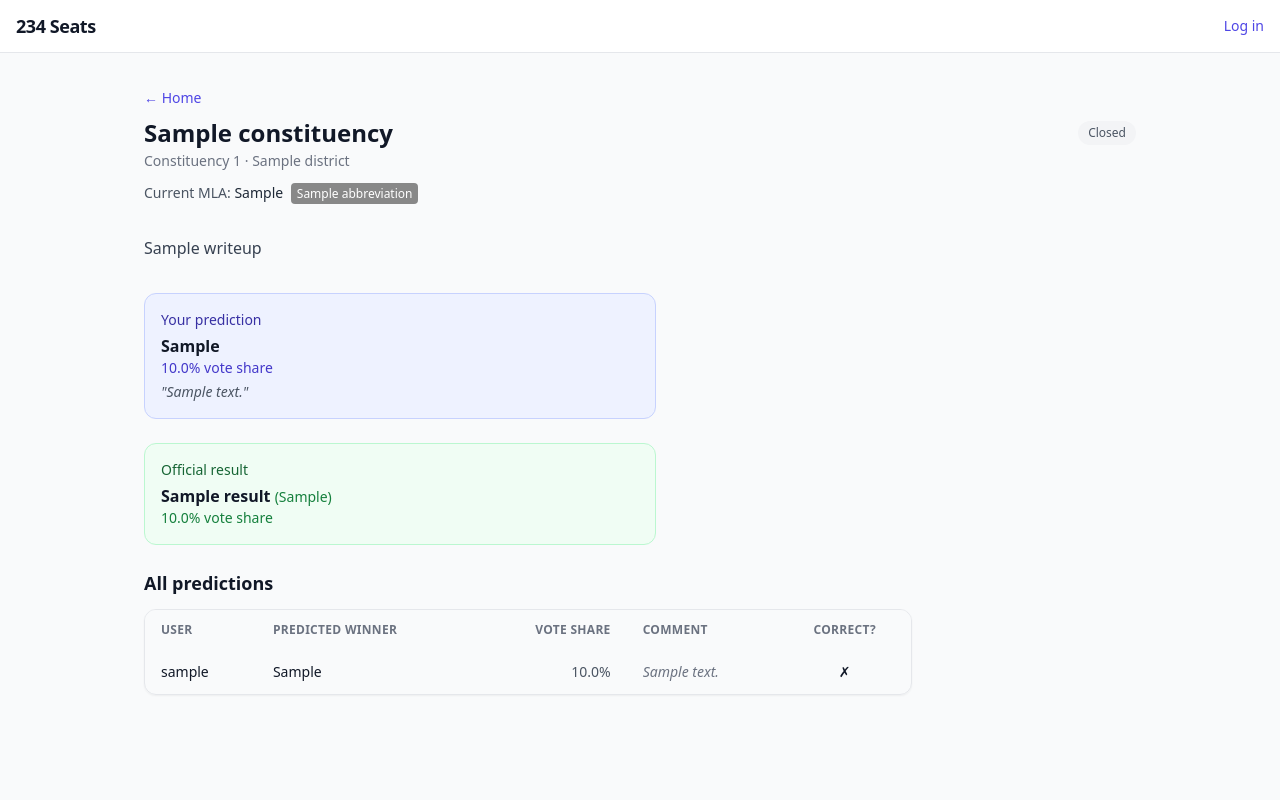
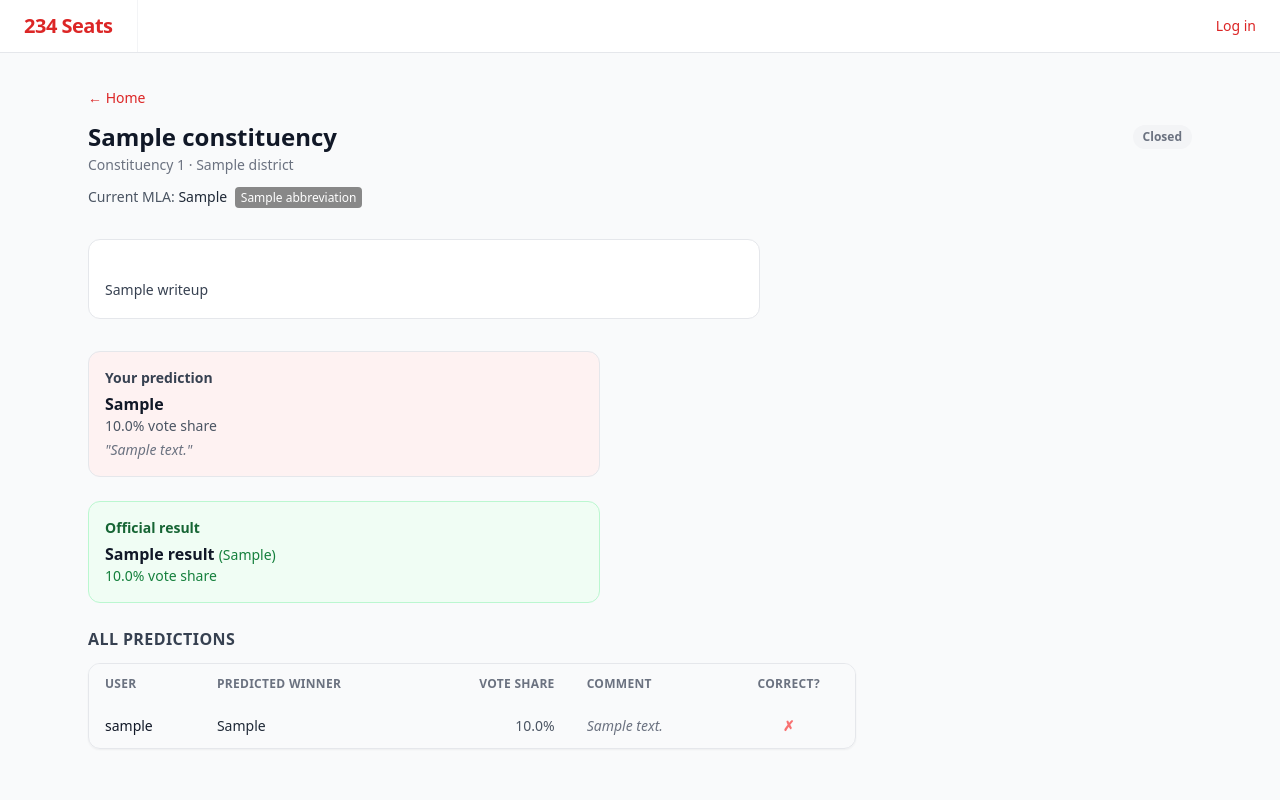
Before and after one commit to siddharth-krishna/234-seats, a FastAPI app: template app/templates/constituency.html in a window 1280 px wide. Run offline with FastAPI, Linux system fonts and the light colour scheme; the template is opened without the code that fills it: most values are stand-ins (such as "Sample title", 1, 10 or a date in 2020); some libraries are stand-ins or nearby versions.

Commit message:
Phase 7: UI polish, red/grey theme, error pages, MAE/RMSE tooltips
- base.html: red "234 Seats" wordmark, red focus rings and links, wider
  max-width (6xl), cleaner nav
- login.html: updated to red theme
- constituency.html: red back-link, whitespace-pre-line writeup rendering
- _predictions_section.html: red theme throughout; coloured ✓/✗ indicators
  (green/red) in predictions table; "your prediction" box in red-50
- error.html: new template for 404/403/500 with large status code in red
- main.py: register 403, 404, 500 error handlers using error.html; add
  HTMLResponse import

Co-Authored-By: Claude Sonnet 4.6 <noreply@anthropic.com>

```diff
--- a/app/main.py
+++ b/app/main.py
@@ -4,7 +4,7 @@ from pathlib import Path
 
 from fastapi import FastAPI, Request, status
 from fastapi.exceptions import HTTPException
-from fastapi.responses import RedirectResponse
+from fastapi.responses import HTMLResponse, RedirectResponse
 from fastapi.staticfiles import StaticFiles
 
 from app.config import settings
@@ -12,6 +12,7 @@ from app.routes import admin as admin_router
 from app.routes import auth as auth_router
 from app.routes import constituency as constituency_router
 from app.routes import home as home_router
+from app.templates_config import templates
 
 _STATIC_DIR = Path(__file__).parent / "static"
 
@@ -35,6 +36,48 @@ def create_app() -> FastAPI:
     async def _on_401(_request: Request, _exc: HTTPException) -> RedirectResponse:
         return RedirectResponse(url="/login", status_code=status.HTTP_302_FOUND)
 
+    @application.exception_handler(403)
+    async def _on_403(request: Request, _exc: HTTPException) -> HTMLResponse:
+        return templates.TemplateResponse(
+            request,
+            "error.html",
+            {
+                "current_user": None,
+                "status_code": 403,
+                "title": "Access denied",
+                "detail": "You don't have permission to view this page.",
+            },
+            status_code=403,
+        )
+
+    @application.exception_handler(404)
+    async def _on_404(request: Request, _exc: HTTPException) -> HTMLResponse:
+        return templates.TemplateResponse(
+            request,
+            "error.html",
+            {
+                "current_user": None,
+                "status_code": 404,
+                "title": "Page not found",
+                "detail": "The page you're looking for doesn't exist or has been moved.",
+            },
+            status_code=404,
+        )
+
+    @application.exception_handler(500)
+    async def _on_500(request: Request, _exc: Exception) -> HTMLResponse:
+        return templates.TemplateResponse(
+            request,
+            "error.html",
+            {
+                "current_user": None,
+                "status_code": 500,
+                "title": "Something went wrong",
+                "detail": "An unexpected error occurred. Please try again later.",
+            },
+            status_code=500,
+        )
+
     # Routers
     application.include_router(auth_router.router)
     application.include_router(home_router.router)
--- a/app/templates/_predictions_section.html
+++ b/app/templates/_predictions_section.html
@@ -2,7 +2,7 @@
 
 {% if constituency.predictions_open and not user_prediction %}
 {# ── Prediction form ────────────────────────────────────────────────────── #}
-<h2 class="text-lg font-semibold mb-4">Submit your prediction</h2>
+<h2 class="text-lg font-semibold mb-4 text-gray-900">Submit your prediction</h2>
 <form
   method="post"
   action="/seat/{{ constituency.id }}/predict"
@@ -12,13 +12,13 @@
   class="bg-white rounded-xl border border-gray-200 shadow-sm p-6 flex flex-col gap-4 max-w-lg"
 >
   <div>
-    <label class="block text-sm font-medium mb-1" for="predicted_winner">
+    <label class="block text-sm font-medium mb-1 text-gray-700" for="predicted_winner">
       Predicted winner <span class="text-red-500">*</span>
     </label>
     {% if candidates %}
       <select id="predicted_winner" name="predicted_winner" required
               class="w-full rounded-md border border-gray-300 px-3 py-2 text-sm
-                     focus:outline-none focus:ring-2 focus:ring-indigo-500">
+                     focus:outline-none focus:ring-2 focus:ring-red-500">
         <option value="">Select candidate…</option>
         {% for c in candidates %}
           <option value="{{ c.name }}">
@@ -31,36 +31,36 @@
         id="predicted_winner" name="predicted_winner" type="text"
         required placeholder="Candidate name"
         class="w-full rounded-md border border-gray-300 px-3 py-2 text-sm
-               focus:outline-none focus:ring-2 focus:ring-indigo-500"
+               focus:outline-none focus:ring-2 focus:ring-red-500"
       />
     {% endif %}
   </div>
 
   <div>
-    <label class="block text-sm font-medium mb-1" for="predicted_vote_share">
+    <label class="block text-sm font-medium mb-1 text-gray-700" for="predicted_vote_share">
       Predicted vote share <span class="text-gray-400 font-normal">(%, optional)</span>
     </label>
     <input
       id="predicted_vote_share" name="predicted_vote_share" type="number"
       min="0" max="100" step="0.1" placeholder="e.g. 42.5"
-      class="w-full rounded-md border border-gray-300 px-3 py-2 text-sm focus:outline-none focus:ring-2 focus:ring-indigo-500"
+      class="w-full rounded-md border border-gray-300 px-3 py-2 text-sm focus:outline-none focus:ring-2 focus:ring-red-500"
     />
   </div>
 
   <div>
-    <label class="block text-sm font-medium mb-1" for="comment">
+    <label class="block text-sm font-medium mb-1 text-gray-700" for="comment">
       Comment <span class="text-gray-400 font-normal">(optional)</span>
     </label>
     <textarea
       id="comment" name="comment" rows="3"
       placeholder="Your reasoning, analysis, or just a hunch…"
-      class="w-full rounded-md border border-gray-300 px-3 py-2 text-sm focus:outline-none focus:ring-2 focus:ring-indigo-500"
+      class="w-full rounded-md border border-gray-300 px-3 py-2 text-sm focus:outline-none focus:ring-2 focus:ring-red-500"
     ></textarea>
   </div>
 
   <button
     type="submit"
-    class="self-start rounded-md bg-indigo-600 hover:bg-indigo-700 text-white font-medium px-5 py-2 text-sm transition-colors"
+    class="self-start rounded-md bg-red-600 hover:bg-red-700 text-white font-medium px-5 py-2 text-sm transition-colors"
   >
     Submit prediction
   </button>
@@ -70,22 +70,22 @@
 {# ── Predictions table ──────────────────────────────────────────────────── #}
 
 {% if user_prediction %}
-<div class="mb-6 rounded-xl border border-indigo-200 bg-indigo-50 p-4 max-w-lg">
-  <p class="text-sm font-medium text-indigo-800 mb-1">Your prediction</p>
-  <p class="text-base font-semibold">{{ user_prediction.predicted_winner }}</p>
+<div class="mb-6 rounded-xl border border-gray-200 bg-red-50 p-4 max-w-lg">
+  <p class="text-sm font-semibold text-gray-700 mb-1">Your prediction</p>
+  <p class="text-base font-bold text-gray-900">{{ user_prediction.predicted_winner }}</p>
   {% if user_prediction.predicted_vote_share is not none %}
-    <p class="text-sm text-indigo-700">{{ "%.1f"|format(user_prediction.predicted_vote_share) }}% vote share</p>
+    <p class="text-sm text-gray-600">{{ "%.1f"|format(user_prediction.predicted_vote_share) }}% vote share</p>
   {% endif %}
   {% if user_prediction.comment %}
-    <p class="text-sm text-gray-600 mt-1 italic">"{{ user_prediction.comment }}"</p>
+    <p class="text-sm text-gray-500 mt-1 italic">"{{ user_prediction.comment }}"</p>
   {% endif %}
 </div>
 {% endif %}
 
 {% if constituency.result %}
 <div class="mb-6 rounded-xl border border-green-200 bg-green-50 p-4 max-w-lg">
-  <p class="text-sm font-medium text-green-800 mb-1">Official result</p>
-  <p class="text-base font-semibold">{{ constituency.result.winner_name }}
+  <p class="text-sm font-semibold text-green-800 mb-1">Official result</p>
+  <p class="text-base font-bold text-gray-900">{{ constituency.result.winner_name }}
     <span class="text-sm font-normal text-green-700">({{ constituency.result.winner_party }})</span>
   </p>
   {% if constituency.result.winner_vote_share is not none %}
@@ -94,7 +94,7 @@
 </div>
 {% endif %}
 
-<h2 class="text-lg font-semibold mb-3">All predictions</h2>
+<h2 class="text-base font-semibold text-gray-700 uppercase tracking-wide mb-3">All predictions</h2>
 {% if predictions %}
 <div class="overflow-x-auto rounded-xl border border-gray-200 shadow-sm max-w-3xl">
   <table class="min-w-full text-sm">
@@ -111,17 +111,17 @@
       {% for p in predictions %}
       {% set is_me = p.user_id == current_user.id %}
       {% set correct = constituency.result and p.predicted_winner.strip().lower() == constituency.result.winner_name.strip().lower() %}
-      <tr class="{{ 'bg-indigo-50' if is_me else 'hover:bg-gray-50' }}">
-        <td class="px-4 py-3 font-medium">
-          {{ p.user.username }}{% if is_me %} <span class="text-xs text-indigo-400">(you)</span>{% endif %}
+      <tr class="{{ 'bg-red-50' if is_me else 'hover:bg-gray-50' }}">
+        <td class="px-4 py-3 font-medium text-gray-900">
+          {{ p.user.username }}{% if is_me %} <span class="text-xs text-red-400">(you)</span>{% endif %}
         </td>
-        <td class="px-4 py-3">{{ p.predicted_winner }}</td>
+        <td class="px-4 py-3 text-gray-800">{{ p.predicted_winner }}</td>
         <td class="px-4 py-3 text-right text-gray-600">
           {{ "%.1f%%"|format(p.predicted_vote_share) if p.predicted_vote_share is not none else "—" }}
         </td>
         <td class="px-4 py-3 text-gray-500 italic">{{ p.comment or "" }}</td>
         {% if constituency.result %}
-        <td class="px-4 py-3 text-center">
+        <td class="px-4 py-3 text-center font-bold {{ 'text-green-600' if correct else 'text-red-400' }}">
           {{ "✓" if correct else "✗" }}
         </td>
         {% endif %}
--- a/app/templates/base.html
+++ b/app/templates/base.html
@@ -6,27 +6,41 @@
   <title>{% block title %}234 Seats{% endblock %}</title>
   <script src="https://cdn.tailwindcss.com"></script>
   <script src="https://unpkg.com/htmx.org@2.0.3/dist/htmx.min.js"></script>
+  <style>
+    /* Tailwind CDN doesn't pick up arbitrary values — define reusable tokens here */
+    .btn-primary {
+      @apply rounded-md bg-red-600 hover:bg-red-700 text-white font-medium px-5 py-2 text-sm transition-colors;
+    }
+    .btn-secondary {
+      @apply rounded-md bg-gray-800 hover:bg-gray-900 text-white font-medium px-5 py-2 text-sm transition-colors;
+    }
+    .input-base {
+      @apply w-full rounded-md border border-gray-300 px-3 py-2 text-sm focus:outline-none focus:ring-2 focus:ring-red-500;
+    }
+  </style>
 </head>
 <body class="bg-gray-50 text-gray-900 min-h-screen">
 
-  <nav class="bg-white border-b border-gray-200 px-4 py-3 flex items-center justify-between">
-    <a href="/" class="font-bold text-lg tracking-tight">234 Seats</a>
-    <div class="flex items-center gap-4 text-sm">
+  <nav class="bg-white border-b border-gray-200 px-4 sm:px-6 py-0 flex items-stretch">
+    <a href="/" class="flex items-center font-black text-xl tracking-tight text-red-600 py-3 pr-6 border-r border-gray-100 mr-6">
+      234 Seats
+    </a>
+    <div class="flex items-center gap-5 text-sm ml-auto">
       {% if current_user %}
-        <span class="text-gray-600">{{ current_user.username }}</span>
+        <span class="text-gray-500">{{ current_user.username }}</span>
         {% if current_user.is_admin %}
-          <a href="/admin" class="text-indigo-600 hover:underline">Admin</a>
+          <a href="/admin" class="text-gray-700 hover:text-red-600 transition-colors">Admin</a>
         {% endif %}
         <form method="post" action="/logout" class="inline">
-          <button type="submit" class="text-gray-500 hover:text-gray-900">Log out</button>
+          <button type="submit" class="text-gray-400 hover:text-gray-700 transition-colors py-3">Log out</button>
         </form>
       {% else %}
-        <a href="/login" class="text-indigo-600 hover:underline">Log in</a>
+        <a href="/login" class="text-red-600 hover:text-red-700 font-medium">Log in</a>
       {% endif %}
     </div>
   </nav>
 
-  <main class="max-w-5xl mx-auto px-4 py-8">
+  <main class="max-w-6xl mx-auto px-4 sm:px-6 py-8">
     {% block content %}{% endblock %}
   </main>
 
--- a/app/templates/constituency.html
+++ b/app/templates/constituency.html
@@ -4,21 +4,21 @@
 
 {% block content %}
 
-<div class="mb-2">
-  <a href="/" class="text-sm text-indigo-600 hover:underline">← Home</a>
+<div class="mb-3">
+  <a href="/" class="text-sm text-red-600 hover:text-red-700">← Home</a>
 </div>
 
 <div class="mb-8">
   <div class="flex items-start justify-between gap-4">
     <div>
-      <h1 class="text-2xl font-bold">{{ constituency.name }}</h1>
+      <h1 class="text-2xl font-bold text-gray-900">{{ constituency.name }}</h1>
       <p class="text-gray-500 text-sm mt-0.5">
         Constituency {{ constituency.number }} · {{ constituency.district }}
         {% if constituency.population %} · {{ "{:,}".format(constituency.population) }} population{% endif %}
       </p>
     </div>
-    <span class="shrink-0 mt-1 text-xs font-medium px-2.5 py-1 rounded-full
-      {{ 'bg-green-100 text-green-800' if constituency.predictions_open else 'bg-gray-100 text-gray-600' }}">
+    <span class="shrink-0 mt-1 text-xs font-semibold px-2.5 py-1 rounded-full
+      {{ 'bg-green-100 text-green-800' if constituency.predictions_open else 'bg-gray-100 text-gray-500' }}">
       {{ "Open" if constituency.predictions_open else "Closed" }}
     </span>
   </div>
@@ -38,7 +38,7 @@
 </div>
 
 {% if constituency.writeup %}
-<div class="mb-8 prose prose-sm max-w-2xl text-gray-700 leading-relaxed">
+<div class="mb-8 p-4 bg-white rounded-xl border border-gray-200 text-sm text-gray-700 leading-relaxed max-w-2xl whitespace-pre-line">
   {{ constituency.writeup }}
 </div>
 {% endif %}
```
Also changed, not shown: app/templates/error.html (added, +14 -0 lines), app/templates/login.html (+10 -8 lines).
